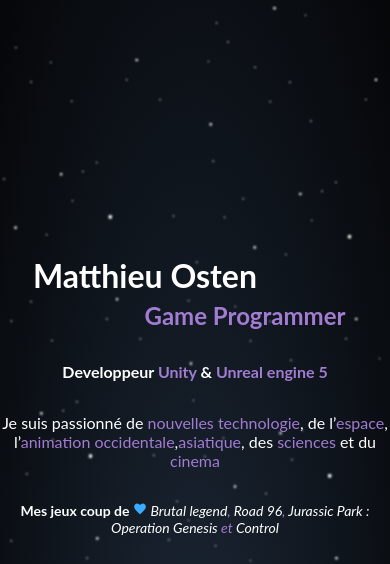
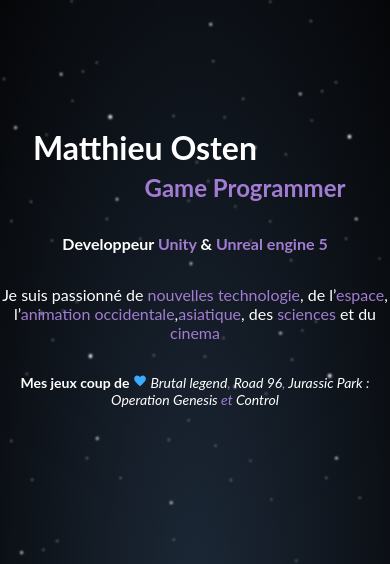
Before and after one commit to MatthieuOsten/MatthieuOsten.Github.io, a plain HTML site: page index.html in a window 390 px wide. Shown: the top 564 px of the page. Drawn offline with Linux system fonts and the light colour scheme.

Commit message:
Fix size objects

```diff
--- a/Style/style.css
+++ b/Style/style.css
@@ -8,7 +8,7 @@
   --main-padding: 30px;
 
   /*---- BARRE DU HAUT ----*/
-  --header-height: 800px;
+  --header-height: 600px;
   --fixedheader-height: 100px;
 
   /*---- COLOR ----*/
@@ -181,7 +181,7 @@ header #back .space + #stars {
 /* If the screen size is 1000px wide or less */
 @media screen and (min-width: 1000px) {
   header h1 {
-    padding-top: 192px;
+    padding-top: 64px;
     padding-right: 128px;
 
     font-size: 84px;
@@ -230,7 +230,7 @@ header #back .space + #stars {
 /* If the screen size is 1000px wide or less */
 @media screen and (max-width: 1000px) {
   header h1 {
-    padding-top: 192px;
+    padding-top: 64px;
     padding-right: 128px;
 
     font-size: 64px;
@@ -310,7 +310,7 @@ header #back .space + #stars {
 @media screen and (max-width: 600px) {
 
   header h1 {
-    padding-top: 256px;
+    padding-top: 128px;
     padding-right: 100px;
 
     font-size: 32px;
```
